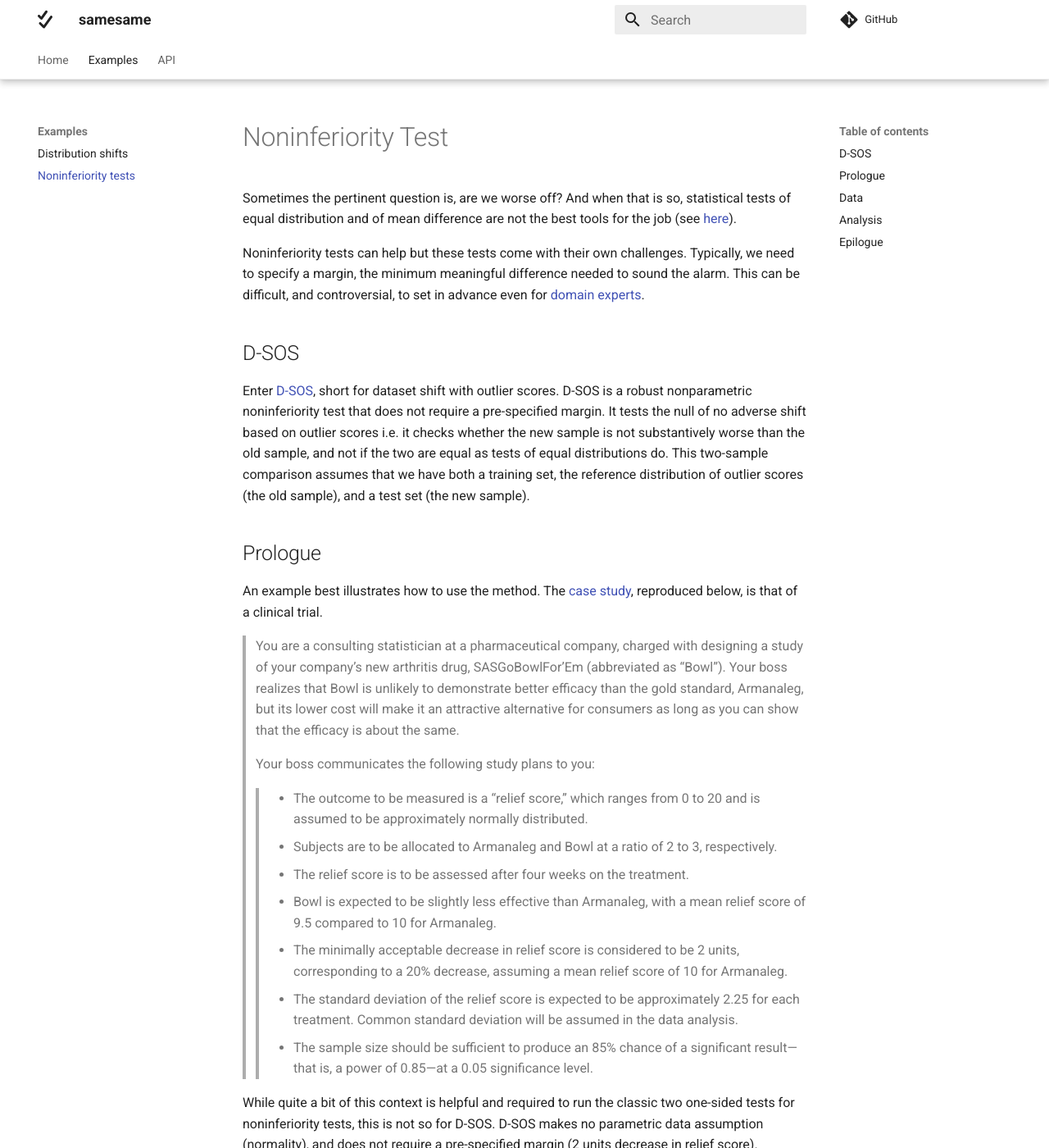
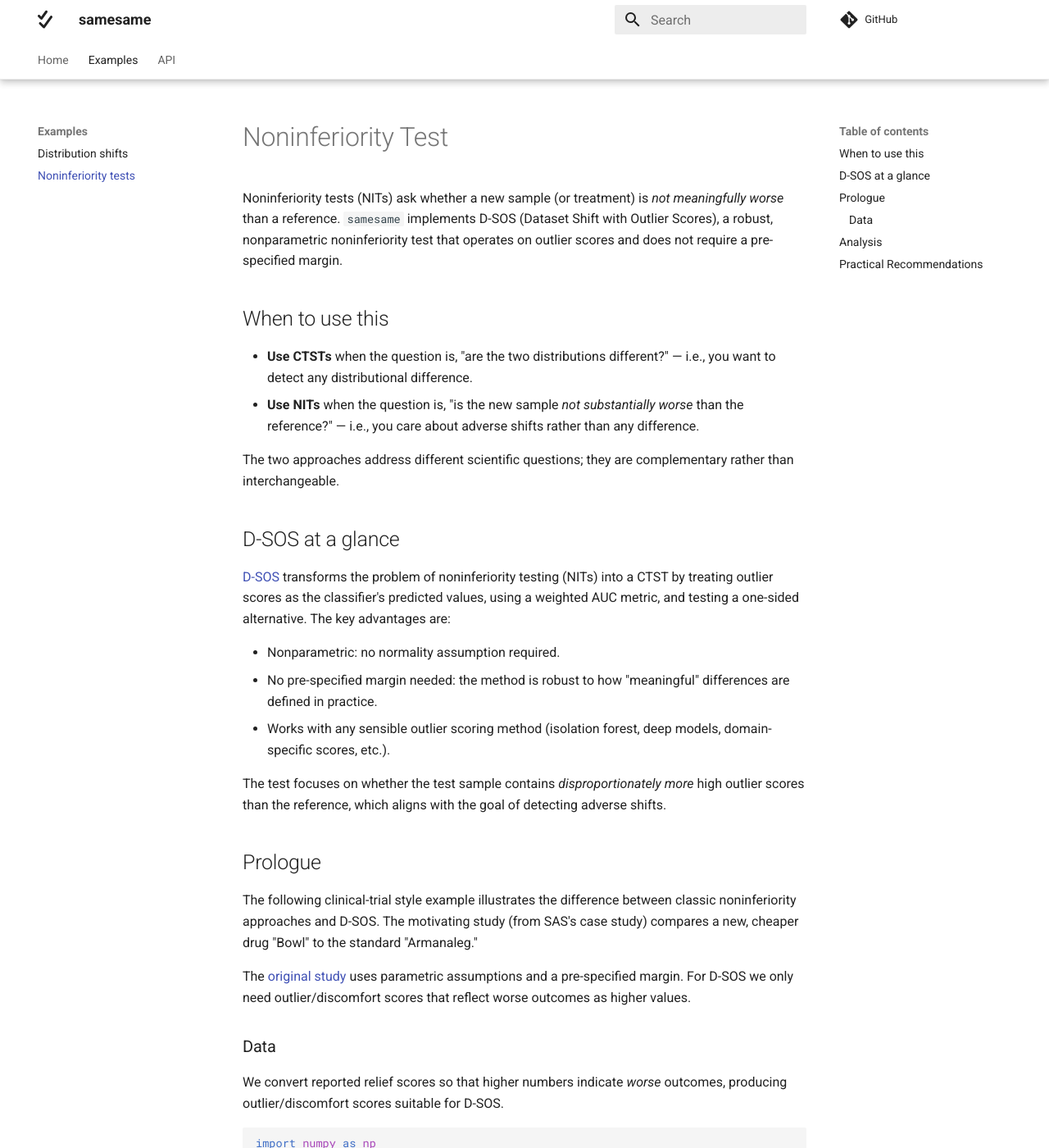
Before and after one commit to vathymut/samesame, an MkDocs documentation site: the page built from docs/examples/noninferiority.md, in a window 1280 px wide and 1400 px high. Shown: the whole window at 82% size. Built offline with MkDocs 1.6.1 and Material for MkDocs 9.7.7, drawn with Linux system fonts in a browser that asks for light colours; comment, search, counter and statistics services are not loaded; some of the changed text lies outside the part shown.

Commit message:
Refactor noninferiority.md for clarity; streamline explanations and enhance structure of D-SOS methodology

````diff
--- a/docs/examples/noninferiority.md
+++ b/docs/examples/noninferiority.md
@@ -1,73 +1,65 @@
 # Noninferiority Test
 
-Sometimes the pertinent question is, are we worse off? And when that is so,
-statistical tests of equal distribution and of mean difference are not the
-best tools for the job (see [here](https://vathymut.org/posts/2023-01-03-are-you-ok/)).
+Noninferiority tests (NITs) ask whether a new sample (or treatment)
+is *not meaningfully worse* than a reference. `samesame` implements D-SOS
+(Dataset Shift with Outlier Scores), a robust, nonparametric noninferiority
+test that operates on outlier scores and does not require a pre-specified
+margin.
 
-Noninferiority tests can help but these tests come with their own challenges.
-Typically, we need to specify a margin, the minimum meaningful difference needed
-to sound the alarm. This can be difficult, and controversial, to set in advance
-even for [domain experts](https://doi.org/10.1111/bcp.13280).
+## When to use this
 
-## D-SOS
+- **Use CTSTs** when the question is, "are the
+ two distributions different?" — i.e., you want to detect any distributional
+ difference.
+- **Use NITs** when the question is, "is the new
+ sample *not substantially worse* than the reference?" — i.e., you care about
+ adverse shifts rather than any difference.
 
-Enter [D-SOS](https://proceedings.mlr.press/v180/kamulete22a.html),
-short for dataset shift with outlier scores. D-SOS is a robust
-nonparametric noninferiority test that does not require a pre-specified
-margin. It tests the null of no adverse shift based on outlier scores i.e.
-it checks whether the new sample is not substantively worse than the old
-sample, and not if the two are equal as tests of equal distributions do. This
-two-sample comparison assumes that we have both a training set, the reference
-distribution of outlier scores (the old sample), and a test set (the new sample).
+The two approaches address different scientific questions; they are
+complementary rather than interchangeable.
+
+## D-SOS at a glance
+
+[D-SOS](https://proceedings.mlr.press/v180/kamulete22a.html)
+transforms the problem of noninferiority testing (NITs) into a CTST by treating
+outlier scores as the classifier's predicted values, using a weighted AUC metric,
+and testing a one-sided alternative. The key advantages are:
+
+- Nonparametric: no normality assumption required.
+- No pre-specified margin needed: the method is robust to how "meaningful"
+ differences are defined in practice.
+- Works with any sensible outlier scoring method (isolation forest, deep
+ models, domain-specific scores, etc.).
+
+The test focuses on whether the test sample contains *disproportionately
+more* high outlier scores than the reference, which aligns with the goal of
+detecting adverse shifts.
 
 ## Prologue
 
-An example best illustrates how to use the method. The
-[case study](https://support.sas.com/resources/papers/proceedings15/SAS1911-2015.pdf),
-reproduced below, is that of a clinical trial.
+The following clinical-trial style example illustrates the difference between
+classic noninferiority approaches and D-SOS. The motivating study (from SAS's
+case study) compares a new, cheaper drug "Bowl" to the standard "Armanaleg."
 
-> You are a consulting statistician at a pharmaceutical company, charged with
-> designing a study of your company’s new arthritis drug, SASGoBowlFor’Em
-> (abbreviated as “Bowl”). Your boss realizes that Bowl is unlikely to demonstrate
-> better efficacy than the gold standard, Armanaleg, but its lower cost will make
-> it an attractive alternative for consumers as long as you can show that the
-> efficacy is about the same.
->
-> Your boss communicates the following study plans to you:
->> - The outcome to be measured is a “relief score,” which ranges from 0 to 20 and
->> is assumed to be approximately normally distributed.
->> - Subjects are to be allocated to Armanaleg and Bowl at a ratio of 2 to 3,
->> respectively.
->> - The relief score is to be assessed after four weeks on the treatment.
->> - Bowl is expected to be slightly less effective than Armanaleg, with a mean
->> relief score of 9.5 compared to 10 for Armanaleg.
->> - The minimally acceptable decrease in relief score is considered to be 2 units,
->> corresponding to a 20% decrease, assuming a mean relief score of 10 for Armanaleg.
->> - The standard deviation of the relief score is expected to be approximately
->> 2.25 for each treatment. Common standard deviation will be assumed in the data
->> analysis.
->> - The sample size should be sufficient to produce an 85% chance of a significant
->> result—that is, a power of 0.85—at a 0.05 significance level.
+The [original study]((https://support.sas.com/resources/papers/proceedings15/SAS1911-2015.pdf)) uses parametric assumptions and a pre-specified margin. For
+D-SOS we only need outlier/discomfort scores that reflect worse outcomes as
+higher values.
 
+### Data
 
-While quite a bit of this context is helpful and required to run the classic
-two one-sided tests for noninferiority tests, this is not so for D-SOS. D-SOS makes
-no parametric data assumption (normality), and does not require a pre-specified
-margin (2 units decrease in relief score).
-
-## Data
-
-D-SOS works with outlier scores so we turn these "relief scores" into
-"discomfort scores" so that the higher the score, the worse the outcome.
+We convert reported relief scores so that higher numbers indicate *worse*
+outcomes, producing outlier/discomfort scores suitable for D-SOS.
 
 ```python
 import numpy as np
 
-datalines = "9 14 13 8 10 5 11 9 12 10 9 11 8 11 \
-4 8 11 16 12 10 9 10 13 12 11 13 9 4 \
-7 14 8 4 10 11 7 7 13 8 8 13 10 9 \
-12 9 11 10 12 7 8 5 10 7 13 12 13 11 \
-7 12 10 11 10 8 6 9 11 8 5 11 10 8".split()
+datalines = (
+  "9 14 13 8 10 5 11 9 12 10 9 11 8 11 "
+  "4 8 11 16 12 10 9 10 13 12 11 13 9 4 "
+  "7 14 8 4 10 11 7 7 13 8 8 13 10 9 "
+  "12 9 11 10 12 7 8 5 10 7 13 12 13 11 "
+  "7 12 10 11 10 8 6 9 11 8 5 11 10 8"
+).split()
 relief = [float(s) for s in datalines]
 discomfort = [max(relief) - s for s in relief]
 armanaleg = np.array(discomfort[:28])
@@ -76,41 +68,43 @@ bowl = np.array(discomfort[28:])
 
 ## Analysis
 
-To run the test, we specify `armanaleg` as the control (reference/first sample)
-and `bowl` as the new treatment (second sample).
+Below we run D-SOS using `DSOS.from_samples`, treating `armanaleg` as the
+reference (control) and `bowl` as the new treatment. We report the frequentist
+p-value and an optional Bayesian conversion of the Bayes factor.
 
 ```python
 from samesame.bayes import as_pvalue
 from samesame.nit import DSOS
-# alternatively: from samesame.nit import WeightedAUC as DSOS
 
 dsos = DSOS.from_samples(armanaleg, bowl)
 frequentist = dsos.pvalue
 bayesian = as_pvalue(dsos.bayes_factor)
-```
-... And the results? Drumroll, please. We fail to reject the null of no
-adverse shift. That is, we are not worse off with the new treatment.
-
-```python
 print(f"Frequentist p-value: {frequentist:.4f}")
 print(f"Bayesian p-value: {bayesian:.4f}")
 ```
 
-```
+Typical output (reproduced from the example):
+
+```text
 Frequentist p-value: 0.1215
 Bayesian p-value: 0.1159
 ```
 
-This is consistent with the original analysis which rejects the null
-(a different null than the D-SOS null!) with a p-value of $p = 0.0192$ and
-concludes:
+We fail to reject the null of *no adverse shift* — the new
+treatment (Bowl) is not shown to be meaningfully worse than the reference
+under the D-SOS criterion.
+
+This is consistent with the original analysis from classical two-sided or
+one-sided parametric noninferiority tests, which concludes:
 
 > This suggests, as you’d hoped, that the efficacy of Bowl is not appreciably
 > worse than that of Armanaleg
 
-## Epilogue
+## Practical Recommendations
 
-... did you catch it? Under the hood, the D-SOS test *is* a classifier
-two-sample test (CTST). It uses outlier scores as predicted values, the
-weighted AUC as the performance metric and tests against a one-sided
-alternative (p-value) instead of a two-sided one.
+- Choose an outlier score that captures the phenomenon you care about (e.g.,
+ clinical outcomes, high reconstruction error, extreme probability
+ values, etc.).
+- Consider reporting both distributional and noninferiority results when
+ monitoring production systems: a distributional difference (e.g. CTST) does not
+ always imply a practically meaningful or adverse change (e.g. DSOS).
````
